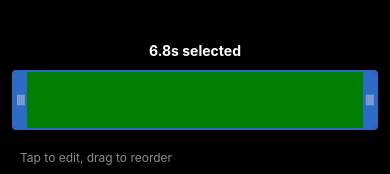
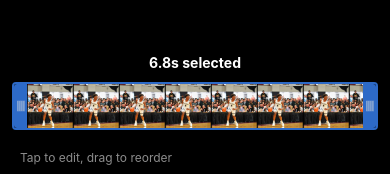
Before and after one commit to MrtnvM/rn-video-player, a React Native app: screen /Trimming in a window 390 px wide. Shown: the part 608-782 px from the top of the page. Built offline with nearby package versions, Linux system fonts and the light colour scheme.

Commit message:
Implementation: Thumbnail bg

```diff
--- a/src/screen/trimming/components/TrimmerBar.tsx
+++ b/src/screen/trimming/components/TrimmerBar.tsx
@@ -1,5 +1,12 @@
 import React from 'react';
-import {Image, StyleProp, StyleSheet, View, ViewStyle} from 'react-native';
+import {
+  FlatList,
+  Image,
+  StyleProp,
+  StyleSheet,
+  View,
+  ViewStyle,
+} from 'react-native';
 
 const LeftTrimmerBorder = () => {
   return <TrimmerBorderContent style={styles.leftTrimmerBorder} />;
@@ -19,8 +26,31 @@ const TrimmerBorderContent = (props: {style: StyleProp<ViewStyle>}) => {
   );
 };
 
+const videoThumbnail = require('../../../res/images/thumbnail3.png');
+
 const SelectedArea = () => {
-  return <View style={styles.selectedArea} />;
+  return (
+    <View style={styles.selectedArea} pointerEvents="none">
+      <FlatList
+        horizontal={true}
+        contentInset={{left: 0, top: 0, right: 0, bottom: 0}}
+        data={[
+          {id: 1, thumbnail: videoThumbnail},
+          {id: 2, thumbnail: videoThumbnail},
+          {id: 3, thumbnail: videoThumbnail},
+          {id: 4, thumbnail: videoThumbnail},
+          {id: 5, thumbnail: videoThumbnail},
+          {id: 6, thumbnail: videoThumbnail},
+          {id: 7, thumbnail: videoThumbnail},
+          {id: 8, thumbnail: videoThumbnail},
+          {id: 9, thumbnail: videoThumbnail},
+        ]}
+        keyExtractor={i => i.id.toString()}
+        ItemSeparatorComponent={() => <View />}
+        renderItem={({item}) => <Image source={item.thumbnail} />}
+      />
+    </View>
+  );
 };
 
 export const TrimmerBar = () => {
@@ -37,8 +67,7 @@ const trimmerColor = '#2D6AC7';
 
 const styles = StyleSheet.create({
   container: {
-    height: 60,
-    backgroundColor: 'red',
+    height: 48,
     borderColor: trimmerColor,
     borderWidth: 2,
     marginHorizontal: 12,
@@ -62,7 +91,6 @@ const styles = StyleSheet.create({
   },
 
   selectedArea: {
-    backgroundColor: 'green',
     flex: 1,
   },
 
```
Also changed, not shown: src/res/images/thumbnail3.png (added).
